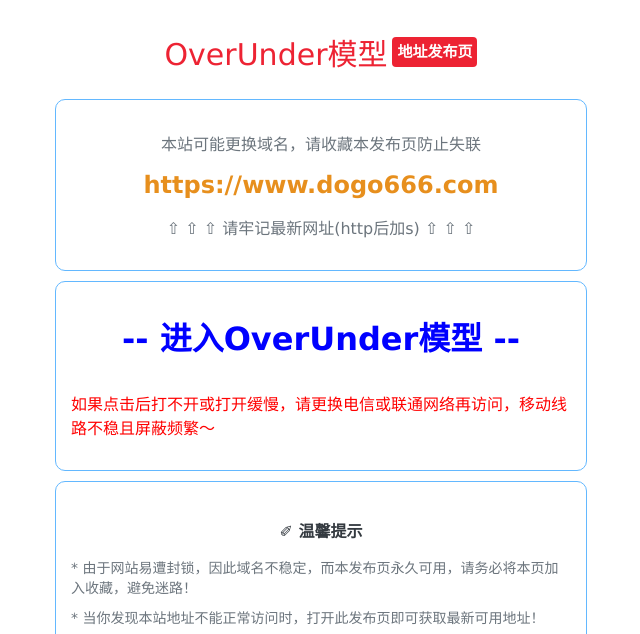
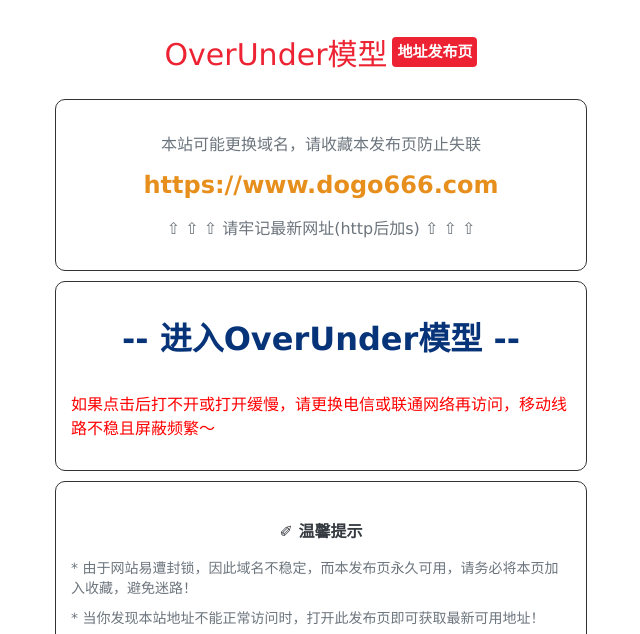
Before and after one commit to 100goal/goal, a plain HTML site: page index.html in a window 1280 px wide. Shown: the top 634 px of the page, without its empty margins (319-959 px from the left). Drawn offline with Linux system fonts and the light colour scheme.

Commit message:
v1.02
style update

```diff
--- a/index.html
+++ b/index.html
@@ -16,7 +16,7 @@
 <script type="text/javascript" language="javascript">var LockDomain = "https://www.dogo666.com";var LockName = "OverUnder模型";</script>
 <style type="text/css">
 body{background:#fff; color:#000; font-family:"lucida grande", "lucida sans unicode", lucida, helvetica, "Hiragino Sans GB", "MicrosoftYaHei", "WenQuanYi Micro Hei", sans-serif;}
-a {text-decoration:none; color:#0000ff}
+a {text-decoration:none; color:#073379}
 a:hover {text-decoration:underline;}
 img {max-width:80%;}
 .ft {font-size:2rem; font-family:Verdana; text-align:center; margin:1rem; font-weight:bold;}
@@ -27,7 +27,7 @@ ul {padding:0; margin:0;}
 	.ft {font-size:1.5rem; margin:1rem 0;}
 }
 #main {margin:10px auto 0 auto; display:flex; justify-content:center; flex-direction:column; align-items:center;}
-.field {width:500px; display:flex; flex-direction:column; align-items:center; justify-content:center; background:#fff; color:#6C757D; font-size:16px; padding:15px; margin:5px auto; border:1px solid #63B8FF; border-radius:10px;}
+.field {width:500px; display:flex; flex-direction:column; align-items:center; justify-content:center; background:#fff; color:#6C757D; font-size:16px; padding:15px; margin:5px auto; border:1px solid #333; border-radius:10px;}
 .field.desc ul > li {text-align:left; font-size:14px;}
 @media (max-width: 500px) {
 	#main {padding:0 5px;}
```
